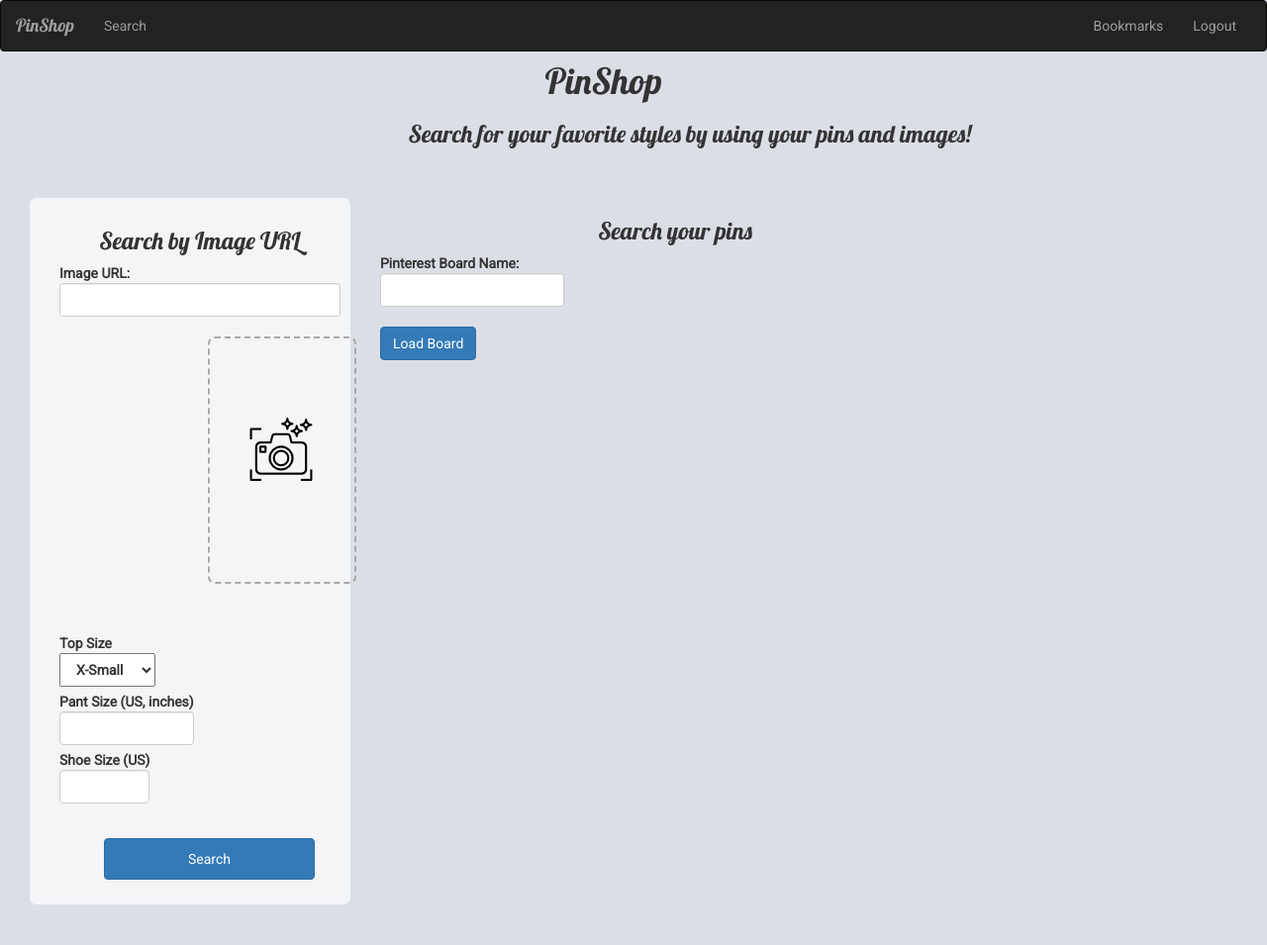
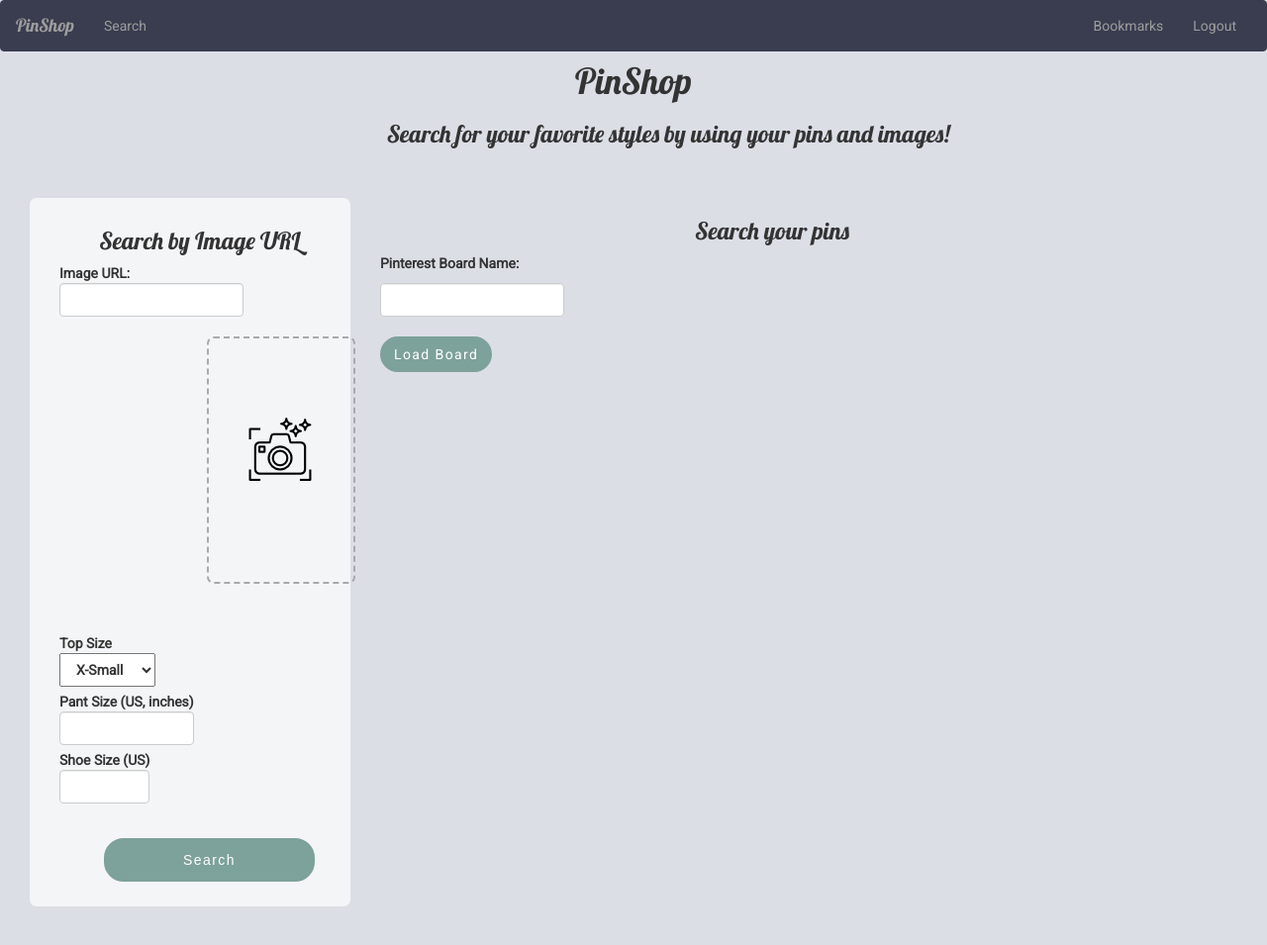
Before and after one commit to MelodyChu/PinShop-app, a Flask app: page /search in a window 1280 px wide. Shown: the top 955 px of the page at 99% size. Run offline with Flask 2, Linux system fonts and the light colour scheme; the visitor is signed in with stand-in values (Sample User, id 1); data comes from the database, SQL or seed files in the repository; data that the repository does not hold is empty; some libraries are stand-ins or nearby versions.

Commit message:
Finished extensible styling for page titles & centering; updated button & nav bar color scheme

```diff
--- a/server.py
+++ b/server.py
@@ -514,4 +514,4 @@ if __name__ == "__main__":
     DebugToolbarExtension(app)
 
 
-    app.run(host="0.0.0.0", port=5001)
+    app.run(host="0.0.0.0", port=5000)
--- a/static/css/style.css
+++ b/static/css/style.css
@@ -2,13 +2,31 @@
 
 body {
     background-color: #dcdee6;
-    font-family: 'Roboto', sans-serif;
+    font-family: 'Roboto', sans-serif; /*'Roboto'*/
+    font-weight: 400;
 }
 
 h1, h2, h3 {
     font-family: 'Lobster', cursive;
 }
 
+.btn {
+  font-family:'Roboto', sans-serif;
+  font-size: 14px;
+  font-weight: 500;
+  /*text-transform: uppercase;*/
+  letter-spacing: 0.1em;
+  color: #ffffff;
+  background-color: #7da19b; /*#638982*/
+  border-color: #7da19b;
+  border-width: 2px;
+  border-radius: 20px;
+}
+
+.btn:hover {
+  background-color: #92bfb2; /*#79b0a1;*/
+  border-color: #92bfb2;
+}
 
 
 /*NavBar Styling*/
@@ -16,24 +34,65 @@ h1, h2, h3 {
     font-family: 'Lobster', cursive;
 }
 
-.nav navbar-nav {
-    letter-spacing: 0.1em;
+.navbar {
+    background-color: #393d4f; /*#494f65;*/
+    border-color: #393d4f; /*#494f65;*/
+   /* color: #dcdee6;*/
 }
 
+.navbar-nav {
+    color: #dcdee6;
+}
+/*.nav navbar-nav {
+    letter-spacing: 0.1em;
+}*/
+
 /*Homepage Styling*/
-#search-click {
-    margin-right:10px;
+#search-click, #sign-up {
+    margin-right:25px;
     margin-bottom:20px;
+    margin-left: 25px;
+    /*margin-right: auto;*/
+    border-color: black;
+    border-width: 2px;
+    width: 150px;
+    height: 40px;
+    color: black;
+    border-radius: 20px;
+    background-color: transparent;
+    font-size: 17px;
+    font-family: Railway, sans-serif;
+    letter-spacing: .1em;
+
 }
 
-#sign-up {
+#search-click:hover {
+    background-color: #b8ccc8;
+    opacity: 0.8;
+}
+
+#sign-up:hover {
+    background-color: #b8ccc8;
+    opacity: 0.8;
+}
+
+/*#sign-up {
     margin-left:10px;
     margin-bottom:20px;
+    border-color: black;
+    border-width: 2px;
+    width: 150px;
+    height: 40px;
+    color: black;
+    border-radius: 20px;
+    background-color: transparent;
+    font-size: 15px;
+    font-family: Railway, sans-serif;
 }
-
+*/
 
 .slide {
-    opacity: 0.75;
+    opacity: 0.65;
 }
 
 .welcome {
@@ -123,6 +182,9 @@ h1, h2, h3 {
     width: 275px;
 }
 /*Search Page Styling*/
+.search-page-div, .search-desc-div, .search-url-div {
+    text-align: center;
+}
 
 #search-page-head {
     margin-top: 10px;
@@ -139,11 +201,10 @@ h1, h2, h3 {
 #search-url-title {
     text-align: center;
 }
-
+/*
 .pin-search-title {
-    text-align: center;
-    margin-right: 300px;
-}
+    margin-top:10px;
+}*/
 
 .split-left {
     position: absolute;
@@ -163,6 +224,18 @@ h1, h2, h3 {
     width: 70%;
 }
 
+.search-title h3 {
+    text-indent: 35%;
+}
+
+#board-input {
+    margin-top:10px;
+}
+
+/*#board-load-button {
+    margin-top: 10px;
+    margin-bottom: 20px;
+}*/
 .search-form-container {
     background-color: rgba(256, 256, 256, .7);
     /*opacity: 0.7;*/
@@ -172,9 +245,14 @@ h1, h2, h3 {
     padding: 10px 10px 10px 30px;
 }
 
+.default_shape_div {
+    align-items: center;
+}
+
 #default_shape {
     margin-top: 20px;
-    margin-left: 150px;
+    /*margin-left: 150px;*/
+    margin-left: 80%;
     border-radius: 7px;
     height: 250px;
     width: 150px;
@@ -193,7 +271,8 @@ h1, h2, h3 {
 
 .pin_image {
   border-radius: 5px;
-  margin-bottom: 20px;
+  margin-bottom: 10px;
+  margin-left: auto;
   border-collapse: separate;
   -webkit-filter: brightness(100%);
 }
@@ -222,9 +301,9 @@ h1, h2, h3 {
     border-radius: 5px;
     margin-bottom: 10px;
     margin-top: 20px;
-    margin-left: 150px;
-    justify-content: center;
-    margin-left: auto;
+    /*margin-left: 150px;*/
+    /*justify-content: center;*/
+    margin-left: 60%;
     display: block;
     /*border-style: dashed;
     border-width: 2px;
@@ -236,9 +315,25 @@ h1, h2, h3 {
     padding:10px;
     margin-left: 45px;
     margin-top: 30px;
+    font-family:'Raleway', sans-serif;
 }
 
 /*Results Page Styling*/
+.results-title-div, .sort-by-text {
+    text-align: center;
+}
+
+.radiobutton {
+    margin-right: 25px;
+}
+
+.filter-radios {
+    text-align: center;
+}
+
+.sort-by-div {
+    text-align: center;
+}
 .container {
     margin: auto;
     text-align: center;
@@ -294,7 +389,7 @@ h1, h2, h3 {
   /*margin: 0 0 0 38px;
   padding-top: 52px;*/
   font-size: 34px;
-  color: #474747;
+  color: black;
   padding: 10px;
 }
 
@@ -305,7 +400,7 @@ h1, h2, h3 {
   font-family: 'Raleway', sans-serif;
   font-weight: 400;
   text-transform: uppercase;
-  color: #d2d2d2;
+  color: black;/* #d2d2d2;*/
   letter-spacing: 0.1em;
   display: block; /* or inline-block */
   text-overflow: ellipsis;
@@ -347,14 +442,15 @@ h1, h2, h3 {
   margin: -10px;
   box-sizing: border-box;
   border: transparent;
-  border-radius: 60px;
+  border-radius: 20px;
   font-family: 'Raleway', sans-serif;
   font-size: 14px;
   font-weight: 500;
   text-transform: uppercase;
   letter-spacing: 0.2em;
   color: #ffffff;
-  background-color: #9cebd5;
+  background-color: #7da19b; /*#9cebd5; brighter original color*/
+  opacity: 0.8;
   cursor: pointer;
   outline: none;
   position: relative;
@@ -362,7 +458,7 @@ h1, h2, h3 {
 }
 
 #save-button-click:hover {
-  background-color: #79b0a1;
+  background-color: #92bfb2; /*#79b0a1;*/
 }
 /*.result_image {
     max-width: 75%;
--- a/templates/base.html
+++ b/templates/base.html
@@ -36,7 +36,7 @@
         <span class="icon-bar"></span>
       </button>
       <a class="navbar-brand" href="/">
-        <span class="brand-icon"></span>
+        <span class="brand-icon"><!-- <img src="/static/pinterest-logo-white.png"> --></span>
         PinShop
       </a>
     </div>
--- a/templates/bookmarks.html
+++ b/templates/bookmarks.html
@@ -1,7 +1,10 @@
 {% extends 'base.html' %}
 {% block content %}
 
-    <h1>Bookmarks</h1>
+  <div class="row"></div>
+    <div class="col-xs-offset-5 col-xs-7">
+        <h1>Bookmarks</h1>
+    </div>
 
     <div class="container">
     {% for bookmark in listing_list %}
--- a/templates/registration.html
+++ b/templates/registration.html
@@ -22,7 +22,10 @@
 
       <div class="form-group">
         <label>
-          Pinterest Username <i>(Recommended)</i>
+          <div>
+            <img src="/static/pinterest-logo.png">
+          </div>
+          Pinterest Username <!-- <i>(Recommended)</i> -->
           <input type="text" name="pin-username" class="form-control input" required>
         </label>
       </div>
--- a/templates/search.html
+++ b/templates/search.html
@@ -1,30 +1,33 @@
 {% extends 'base.html' %}
 {% block content %}
 <div class="container-fluid">
-    <div class="row"></div>
-        <div class="col-xs-offset-5 col-xs-7">
+        <div class="search-page-div">
             <h1 id="search-page-head">PinShop</h1>
         </div>
 
     <div class="row"></div>
-      <div class="col-xs-offset-3 col-xs-9">
+      <div class="search-desc-div">
         <p><h3 id="search-page-desc">Search for your favorite styles by using your pins and images!</h3></p>
     </div>
 
 
 <div class="split-left">
-  <div class="search-form-container">
+  <div class="search-form-container container-fluid">
      <form action="/search" method="POST" id="image_form">
-      <p><h3 id="search-url-title">Search by Image URL</h3></p>
+        <div class="search-url-div">
+          <p><h3 id="search-url-title">Search by Image URL</h3></p>
+        </div>
     <div class="form-group">
       <label>Image URL:
           <input type="url" name="image_URL" class="form-control image_URL" id="image_URL">
           <div>
+              <div class="default_shape_div">
             <div id="default_shape">
               <img src="/static/photo-camera.png" class="camera-icon">
             </div>
             <img id="image_preview" src="" />
           </div>
+        </div>
       </label>
       <input type="hidden" name="image_desc" id="image_desc"></input>
     </div>
@@ -88,11 +91,16 @@
   {# SEARCH FOR BOARD PORTION IF USER PROVIDES PINTEREST NAME #}
   <form action="/search" method="GET"> {# make sure this is correctly a get request; need to send board name #}
   {% if session.get("pin_username") %} {# if "pin_username" in session #}
+  <div class="row"></div>
+        <div class="col-xs-offset-0 col-xs-12 search-title">
     <p><h3 class="pin-search-title">Search your pins</h3></p>
+  </div>
+
+
     <!-- <p><h4>Filter by specific board</h4></p> Allow user to input specific board name -->
     <div class="form-group">
       <label>Pinterest Board Name:
-          <input type="text" name="board-name" class="form-control board-name">
+          <input type="text" name="board-name" class="form-control board-name" id="board-input">
       </label>
     </div>
 
```
Also changed, not shown: static/js/homepage_1.jsx (+3 -4 lines), templates/results.html (+24 -4 lines), static/pinterest-logo.png (added).
